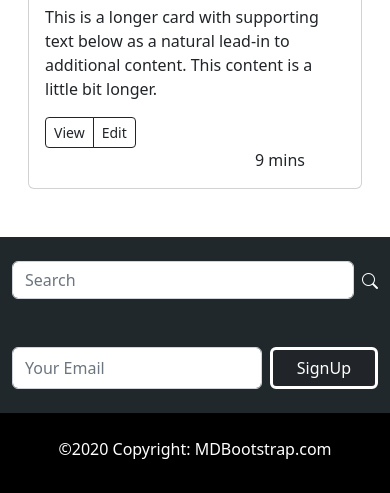
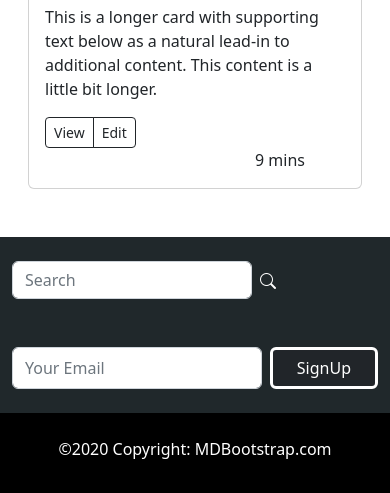
Before and after one commit to abdulragib/Flex-Cards_02_Part-2, a plain HTML site: page index.html in a window 390 px wide. Shown: the part 1485-1978 px from the top of the page. Drawn offline with nearby package versions, Linux system fonts and the light colour scheme.

Commit message:
Solution 3.0

```diff
--- a/index.html
+++ b/index.html
@@ -16,6 +16,10 @@
             @media screen and (max-width: 768px){
                 #sign-up{
                     margin-top:15px;
+                }
+
+                #search-box{
+                    width:240px;
                 }
             }
     </style>
@@ -126,7 +130,7 @@
             <div class="row mt-5 justify-content-between" style="background-color:#20282b">
                 <div class="col-sm-12 col-md-5 mt-4 mb-4">
                     <form class="d-flex" role="search">
-                        <input class="form-control me-2" type="search" placeholder="Search" aria-label="Search">
+                        <input class="form-control me-2" type="search" placeholder="Search" aria-label="Search" id="search-box">
                         <i class="bi bi-search text-white pt-2"></i>
                     </form>
                 </div>
```
